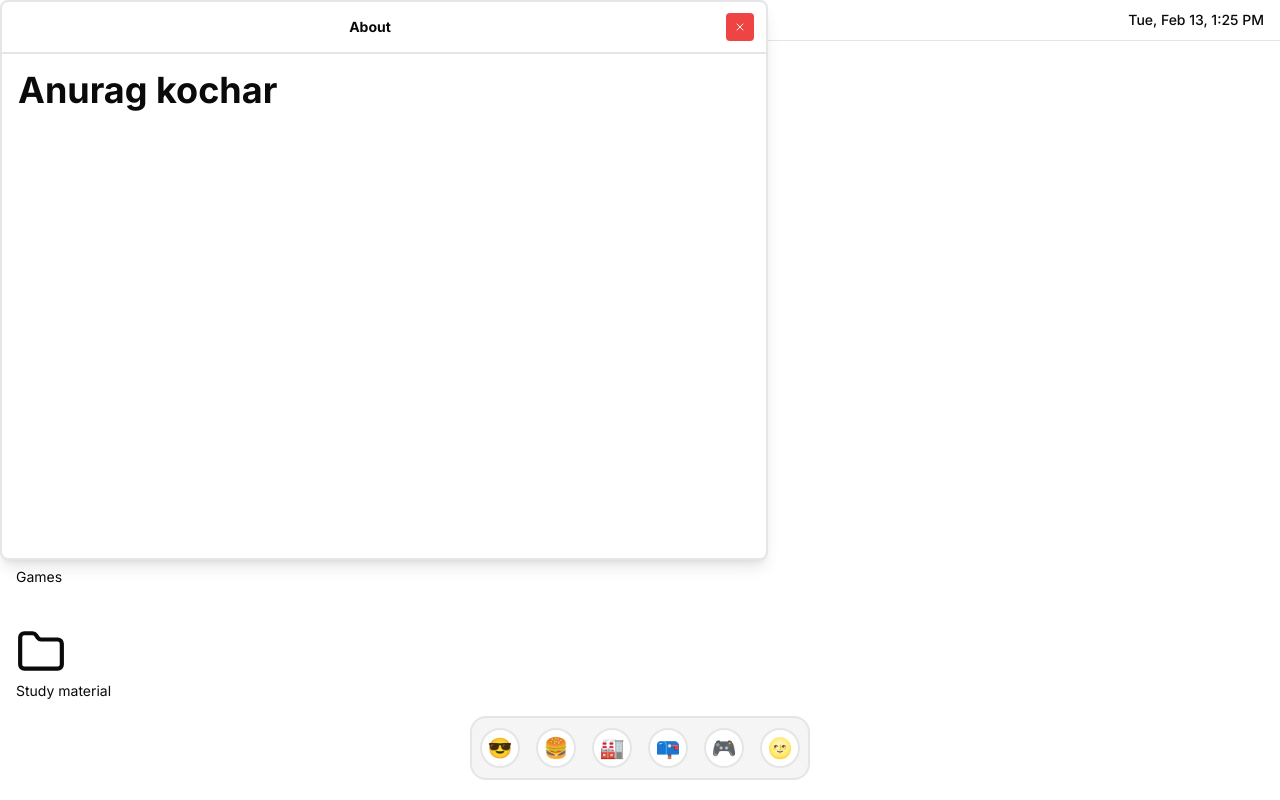
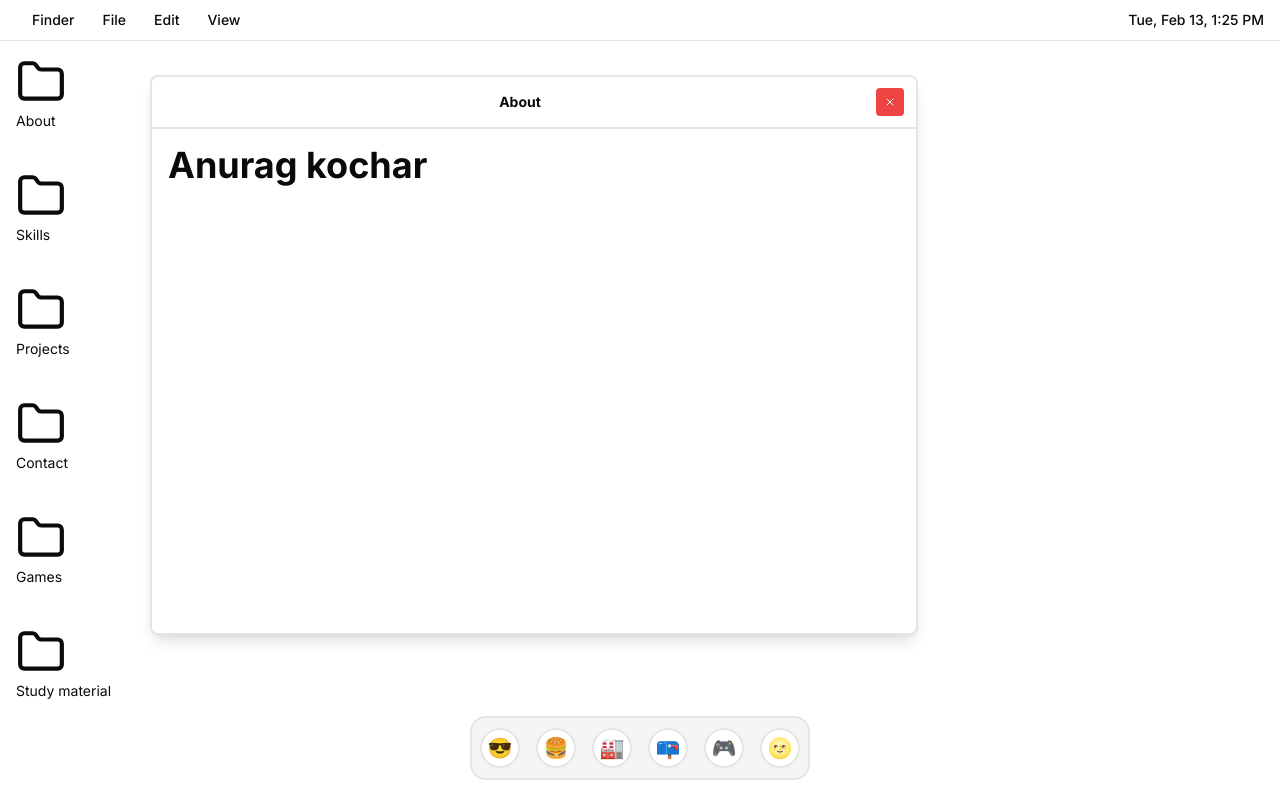
Before and after one commit to Anurag-Kochar-1/operating-system-simulator, a Next.js app: page / in a window 1280 px wide. Both pictures are taken after a click on the element "About". Built offline with nearby package versions, Linux system fonts and the light colour scheme.

Commit message:
⚒ add: window positon offset based on device type

```diff
--- a/components/window/index.tsx
+++ b/components/window/index.tsx
@@ -1,6 +1,6 @@
 "use client";
 import { useApp } from "@/hooks/store";
-import React, { useState } from "react";
+import React, { useCallback, useMemo, useState } from "react";
 import Draggable from "react-draggable";
 import { APP_TYPES } from "../constants/app-types.enum";
 import useMediaQuery from "@/hooks/use-media-query";
@@ -29,6 +29,7 @@ const Window: React.FC<WindowProps> = ({ id, title, type }) => {
       allowAnyClick={false}
       bounds="parent"
       disabled={!isDesktop}
+      positionOffset={isDesktop ? { x: 150, y: 75 } : { x: 0, y: 0 }}
     >
       <div
         onClick={() =>
@@ -55,7 +56,7 @@ const Window: React.FC<WindowProps> = ({ id, title, type }) => {
         />
 
         {/* ========== Content ========== */}
-        <div className="flex h-full w-full items-start justify-start p-4 overflow-y-auto overflow-x-hidden">
+        <div className="flex h-full w-full items-start justify-start overflow-y-auto overflow-x-hidden p-4">
           {getAppContentById({ id, type })}
         </div>
       </div>
```
